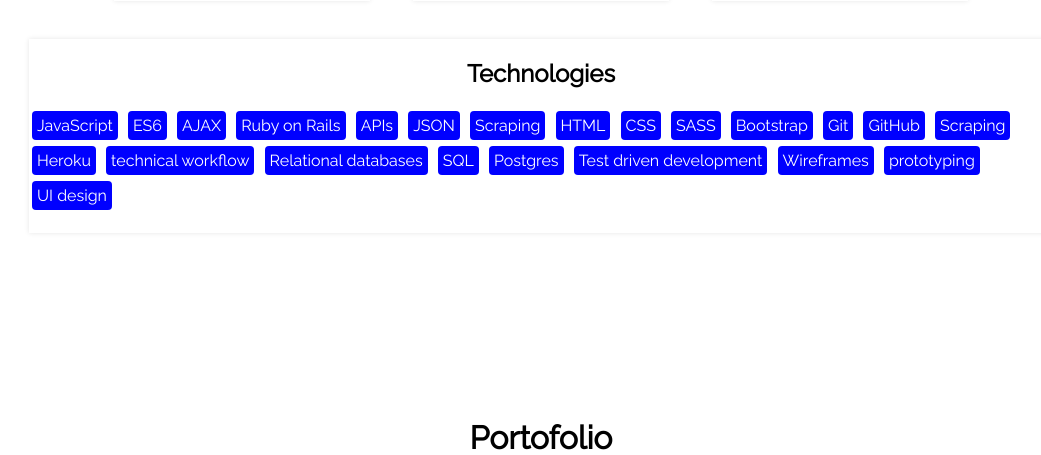
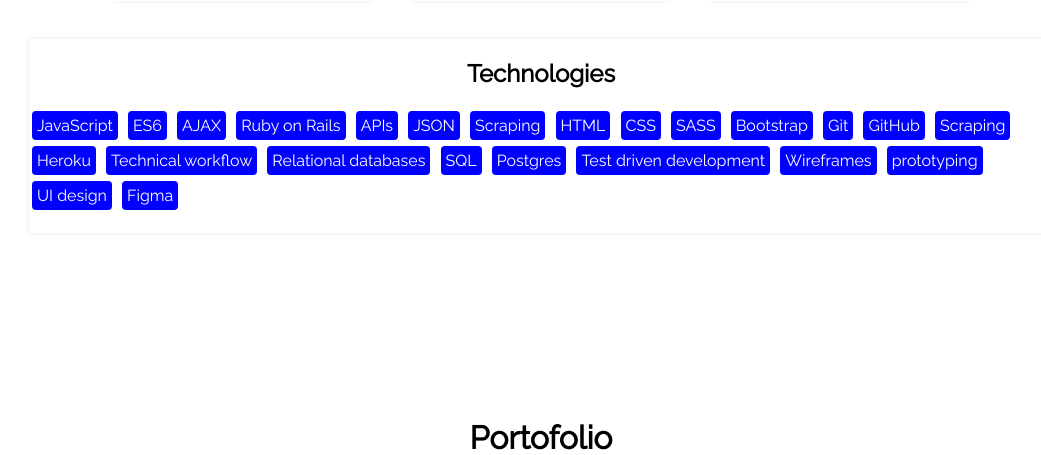
Before and after one commit to badenis19/my-portofolio, a PHP site: page / in a window 1280 px wide. Shown: the part 1354-1809 px from the top of the page, without its empty margins (99-1140 px from the left). Run offline with PHP 8.4, Linux system fonts and the light colour scheme; style sheets or scripts are compiled from the project's sources; some libraries are stand-ins or nearby versions.

Commit message:
added pill + cleaned code

```diff
--- a/index.html
+++ b/index.html
@@ -104,7 +104,7 @@
                 <p class="blue-pill">GitHub</p>
                 <p class="blue-pill">Scraping</p>
                 <p class="blue-pill">Heroku</p>
-                <p class="blue-pill">technical workflow</p>
+                <p class="blue-pill">Technical workflow</p>
                 <p class="blue-pill">Relational databases</p>
                 <p class="blue-pill">SQL</p>
                 <p class="blue-pill">Postgres</p>
@@ -112,6 +112,7 @@
                 <p class="blue-pill">Wireframes</p>
                 <p class="blue-pill">prototyping</p>
                 <p class="blue-pill">UI design</p>
+                <p class="blue-pill">Figma</p>
                 <!-- <div class="box">
                     <div>
                         <li>JavaScript ES6, AJAX</li>
```
Also changed, not shown: css/style.scss (+0 -9 lines).
